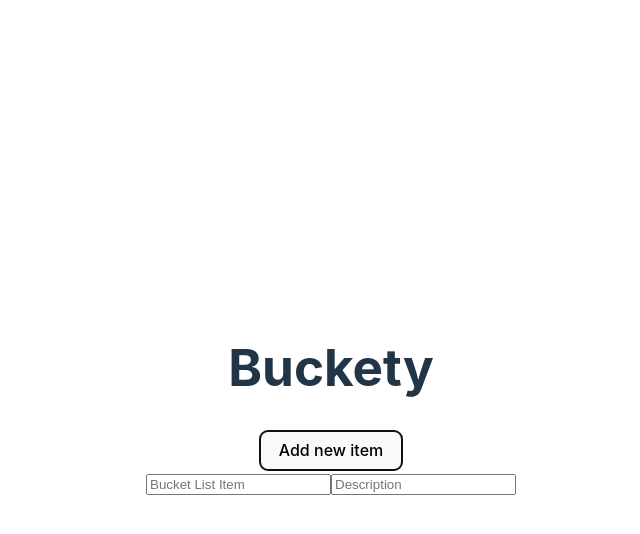
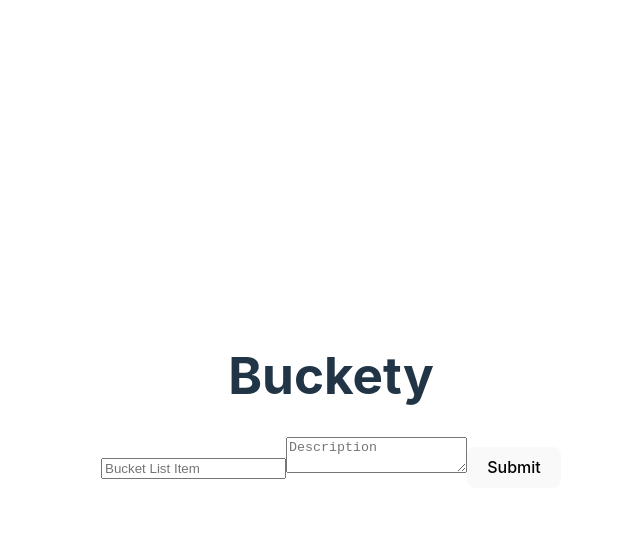
Before and after one commit to ama29/buckety, a React (Vite) app: page / in a window 1280 px wide. Both pictures are taken after a click on the button "Add new item". Shown: the top 534 px of the page, without its empty margins (309-949 px from the left). Built offline with nearby package versions, Linux system fonts and the light colour scheme.

Commit message:
Modal Skeleton

```diff
--- a/src/App.tsx
+++ b/src/App.tsx
@@ -1,6 +1,7 @@
 import { useState } from 'react';
 import { BucketyModal } from './Modal/modal';
 import './App.css';
+import Container from './container';
 
 function App() {
   const [isOpenModal, setIsOpenModal] = useState(false);
@@ -13,12 +14,7 @@ function App() {
 
   return (
     <div>
-      <h1> Buckety </h1>
-      <div>
-        {' '}
-        <button onClick={onClick}> Add new item </button>
-        {isOpenModal ? <BucketyModal onClick={onClick} /> : null}
-      </div>
+      <Container />
     </div>
   );
 }
--- a/src/Modal/modal.tsx
+++ b/src/Modal/modal.tsx
@@ -1,6 +1,8 @@
-import React, { useState } from 'react';
+import React, { MouseEventHandler, useState } from 'react';
 
-export const BucketyModal = (props: { onClick: Function }) => {
+export const BucketyModal = (props: {
+  onClick: MouseEventHandler<HTMLButtonElement>;
+}) => {
   const [title, setTitle] = useState('');
   const [description, setDescription] = useState('');
 
@@ -13,15 +15,17 @@ export const BucketyModal = (props: { onClick: Function }) => {
           setTitle(e.target.value);
         }}
       />
-      <input
+      <textarea
         placeholder="Description"
         value={description}
         onChange={(e) => {
           setDescription(e.target.value);
         }}
       />
+      <button type="submit" onClick={props.onClick}>
+        {' '}
+        Submit{' '}
+      </button>
     </div>
   );
 };
-
-// export default BucketyModal;
--- /dev/null
+++ b/src/container.tsx
@@ -0,0 +1,25 @@
+import { useState } from 'react';
+import { BucketyModal } from './Modal/modal';
+
+function Container() {
+  const [isOpenModal, setIsOpenModal] = useState(false);
+  const [hideButton, setHideButton] = useState(false);
+
+  const onClick = () => {
+    setIsOpenModal(!isOpenModal);
+    setHideButton(!hideButton);
+  };
+
+  return (
+    <div>
+      <h1> Buckety </h1>
+      <div>
+        {' '}
+        {isOpenModal ? null : <button onClick={onClick}> Add new item </button>}
+        {isOpenModal ? <BucketyModal onClick={onClick} /> : null}
+      </div>
+    </div>
+  );
+}
+
+export default Container;
```
Also changed, not shown: src/Item/item.tsx (added).
